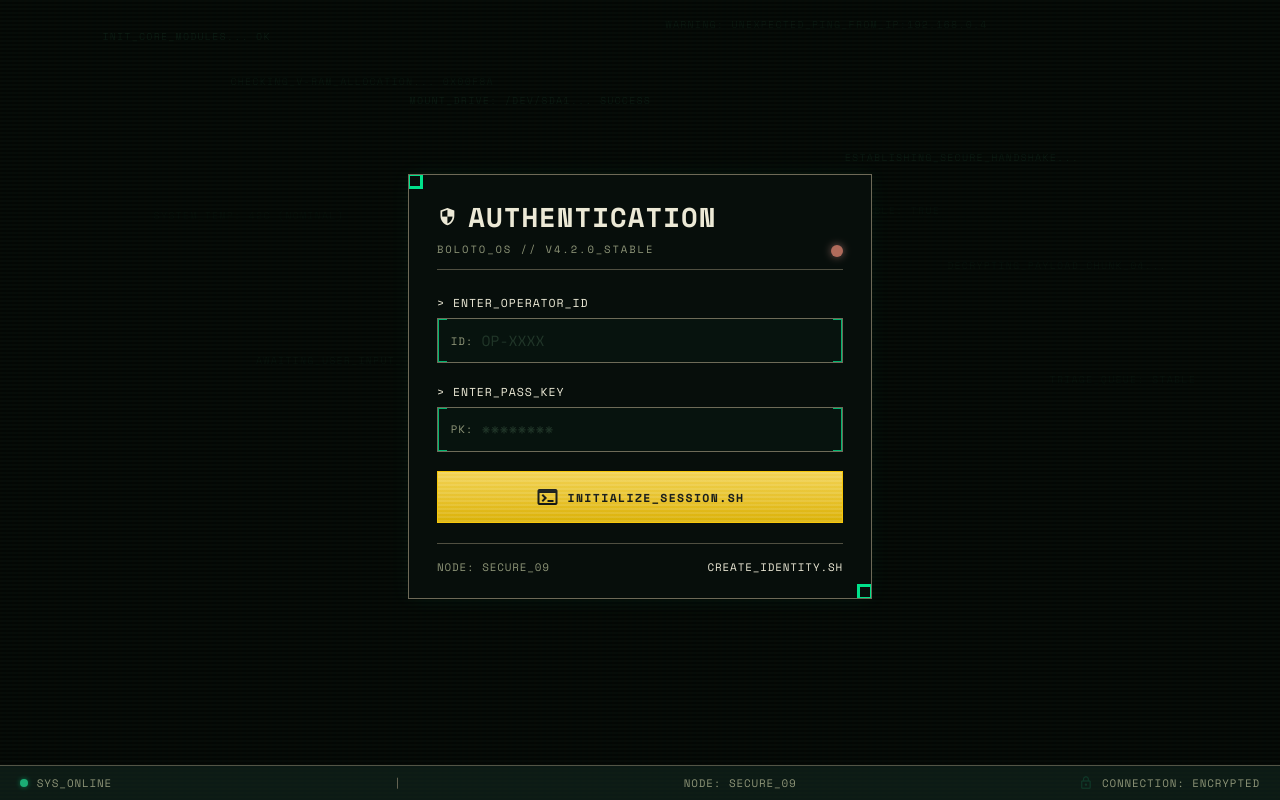
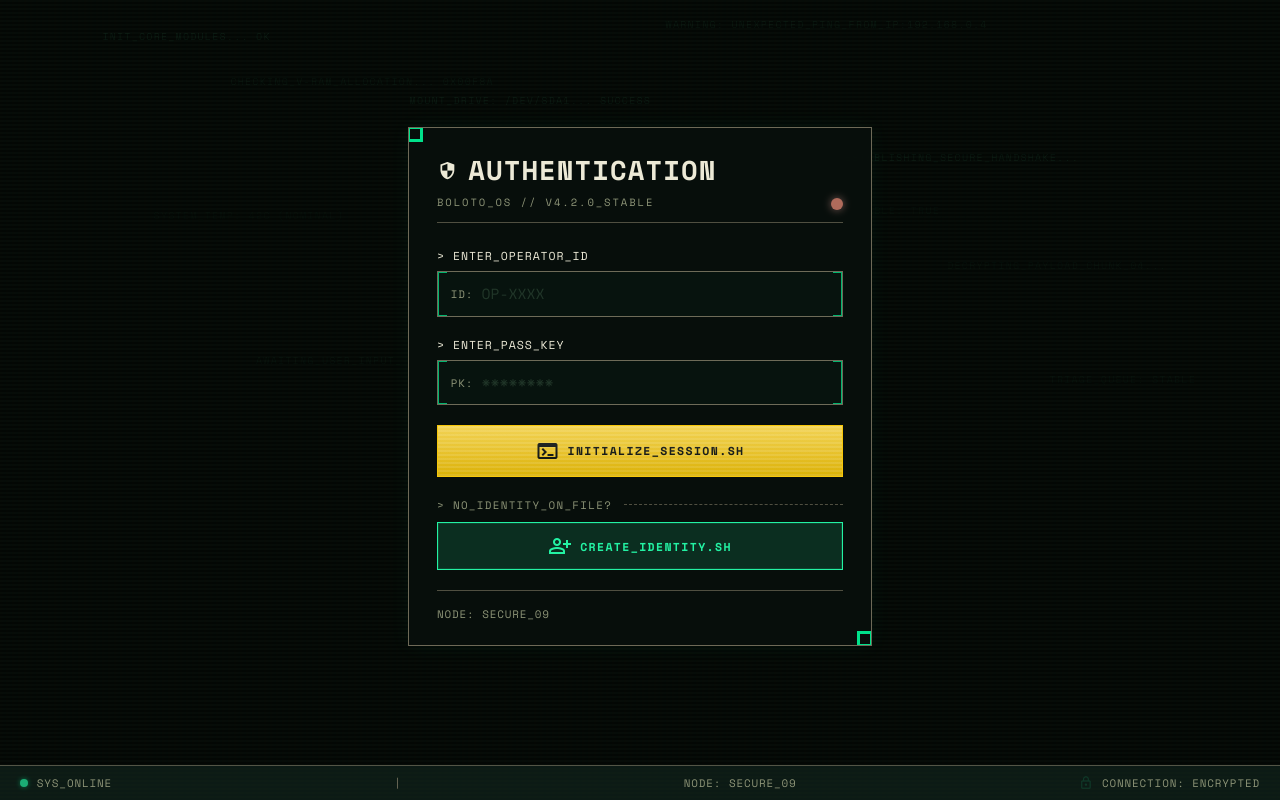
Before and after one commit to Boloto-studio/website, a Django app: page /en/frogs/login/ in a window 1280 px wide. Run offline with Django 4.2, Linux system fonts and the light colour scheme; parts of the project's set-up code (start-up, migrations or seed data) failed here and were passed over; some libraries are stand-ins or nearby versions; some web fonts are replaced.

Commit message:
Remove under-construction gate and make registration CTA prominent
- Drop the sessionStorage redirect that sent every visitor to the
  under-construction page, along with its view, template and styles.
  The old URL now redirects home so existing links don't 404.
- Replace the small CREATE_IDENTITY.SH footer link on the login page
  with a full-width outlined accent button.

Co-Authored-By: Claude Opus 5.5 <noreply@anthropic.com>

```diff
--- a/base/static/base/project-styles.css
+++ b/base/static/base/project-styles.css
@@ -71,16 +71,6 @@ input,
 select,
 textarea {
     font: inherit;
-}
-
-body.under-construction .terminal-shell {
-    grid-template-columns: auto;
-}
-
-body.under-construction .terminal-shell main,
-body.under-construction .terminal-shell main .terminal-main__inner {
-    display: grid;
-    place-items: center;
 }
 
 .material-symbols-outlined {
--- a/base/urls.py
+++ b/base/urls.py
@@ -1,4 +1,5 @@
 from django.urls import path
+from django.views.generic import RedirectView
 
 from . import views
 
@@ -10,6 +11,7 @@ urlpatterns = [
     path("donation/subscribe/<str:tier_slug>/", views.donation_redirect, name="donation_redirect"),
     path("donation/confirmed/<str:session_id>/", views.donation_confirmed, name="donation_confirmed"),
     path("contact/", views.contact, name="contact"),
-    path("under-construction/", views.under_construction, name="under_construction"),
+    # Old gate page; kept as a redirect so bookmarked links don't 404
+    path("under-construction/", RedirectView.as_view(pattern_name="home"), name="under_construction"),
     path("stripe/webhook/", views.stripe_webhook, name="stripe_webhook"),
 ]
--- a/base/views.py
+++ b/base/views.py
@@ -304,9 +304,6 @@ def donation_confirmed(request, session_id):
         "percentage_contributed": percentage_contributed
     })
 
-def under_construction(request):
-    return render(request, "base/under_construction.html")
-
 def contact(request):
     if request.method == "POST":
         form = ContactRequestForm(request.POST)
--- a/frogsnet/static/frogsnet/login.css
+++ b/frogsnet/static/frogsnet/login.css
@@ -1,3 +1,52 @@
 .auth-card--login {
     width: min(100%, 29rem);
 }
+
+.auth-register {
+    display: grid;
+    gap: 0.6rem;
+    margin-top: 1.25rem;
+}
+
+.auth-register__prompt {
+    display: flex;
+    align-items: center;
+    gap: 0.75rem;
+    margin: 0;
+    color: var(--muted);
+    font-size: 0.68rem;
+    letter-spacing: 0.12em;
+    text-transform: uppercase;
+}
+
+.auth-register__prompt::after {
+    content: "";
+    flex: 1;
+    border-top: 1px dashed rgba(154, 144, 120, 0.5);
+}
+
+.auth-register__button {
+    display: inline-flex;
+    align-items: center;
+    justify-content: center;
+    gap: 0.5rem;
+    width: 100%;
+    min-height: 3rem;
+    border: 1px solid var(--accent);
+    background: var(--accent-soft);
+    color: var(--accent);
+    font-size: 0.72rem;
+    font-weight: 700;
+    letter-spacing: 0.12em;
+    text-transform: uppercase;
+    box-shadow: inset 0 0 0 1px rgba(35, 242, 163, 0.12);
+    transition: background-color 0.2s ease, box-shadow 0.2s ease, color 0.2s ease, transform 0.2s ease;
+}
+
+.auth-register__button:hover,
+.auth-register__button:focus-visible {
+    background: var(--accent);
+    color: var(--bg);
+    box-shadow: 0 0 15px var(--accent-shadow);
+    transform: translateY(-1px);
+}
--- a/frogsnet/templates/frogsnet/login.html
+++ b/frogsnet/templates/frogsnet/login.html
@@ -49,9 +49,16 @@
         </button>
     </form>
 
+    <div class="auth-register">
+        <p class="auth-register__prompt">&gt; NO_IDENTITY_ON_FILE?</p>
+        <a class="auth-register__button" href="{% url 'frogs-register' %}">
+            <span class="material-symbols-outlined">person_add</span>
+            CREATE_IDENTITY.SH
+        </a>
+    </div>
+
     <div class="auth-card__footer">
         <span class="auth-card__footer-copy">NODE: SECURE_09</span>
-        <a href="{% url 'frogs-register' %}">CREATE_IDENTITY.SH</a>
     </div>
 </section>
 {% endblock %}
```
Also changed, not shown: base/static/base/under_construction.css (deleted, +0 -13 lines), base/templates/base/layout.html (+1 -9 lines), base/templates/base/under_construction.html (deleted, +0 -26 lines).
